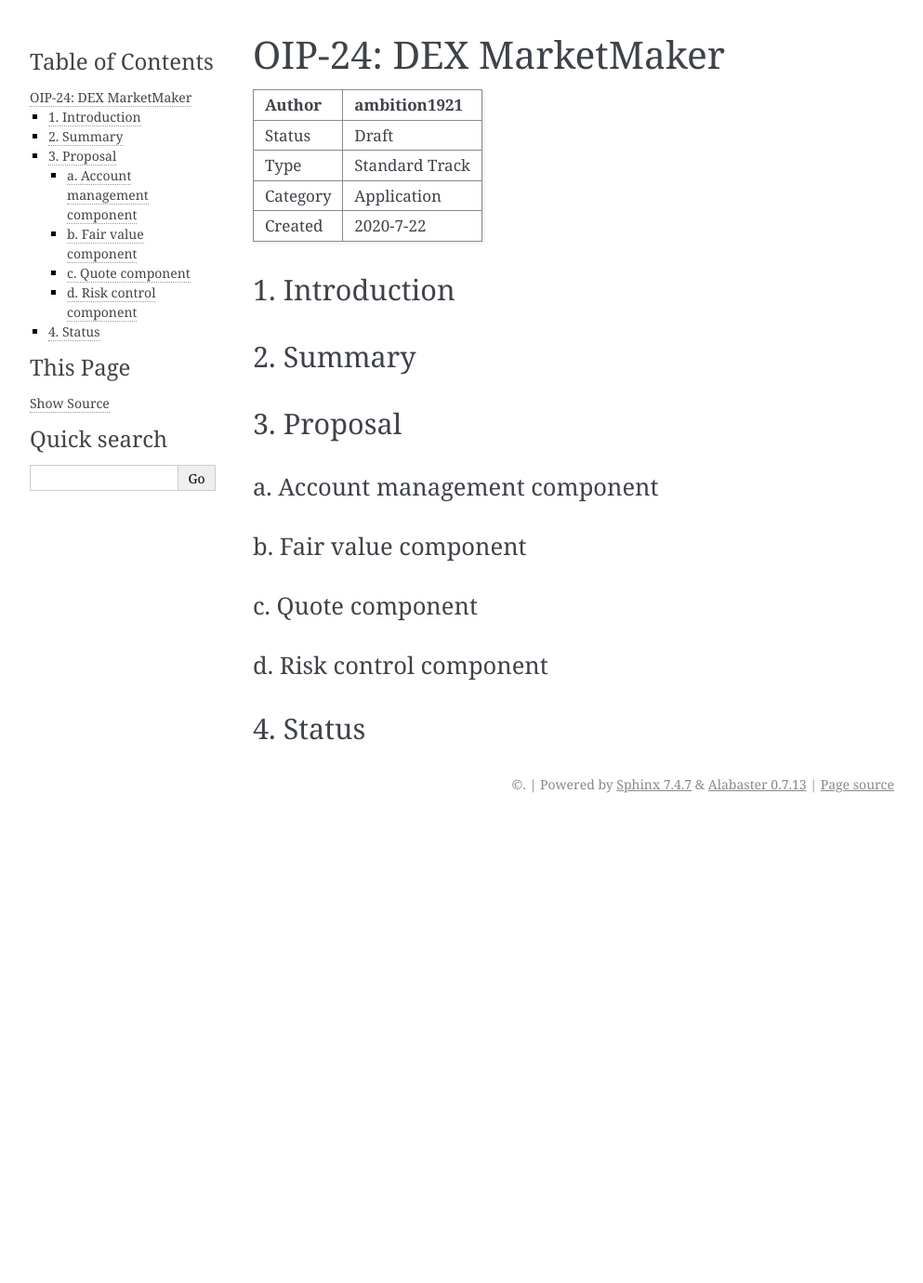
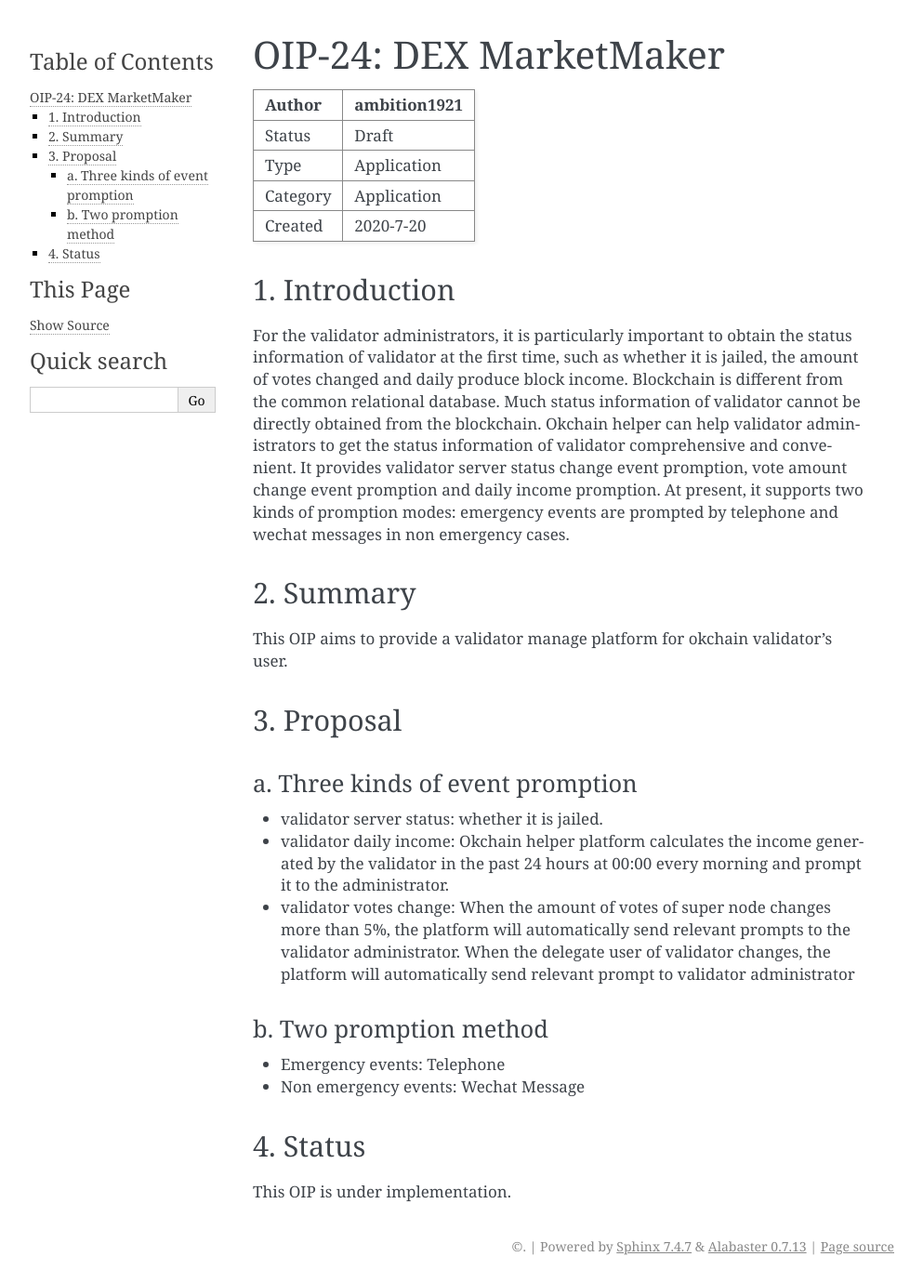
Before and after one commit to okx/KIPs, a Sphinx documentation site: the page built from docs/draft/OIP-25.md, in a window 1280 px wide. Shown: the whole page at 93% size, without its empty margins (148-1141 px from the left). Built offline with Sphinx 7.4.7, drawn with Linux system fonts in a browser that asks for light colours; before the commit the page ends 900 px from its top, so only the background shows below that.

Commit message:
update inforation

```diff
--- a/docs/draft/OIP-25.md
+++ b/docs/draft/OIP-25.md
@@ -3,34 +3,31 @@
 | Author   | ambition1921 |
 | :------- | ------------------------ |
 | Status   | Draft                    |
-| Type     | Standard Track           |
+| Type     | Application           |
 | Category | Application              |
-| Created  | 2020-7-22                |
+| Created  | 2020-7-20                |
 
 ## 1. Introduction
 
+For the validator administrators, it is particularly important to obtain the status information of validator at the first time, such as whether it is jailed, the amount of votes changed and daily produce block income. Blockchain is different from the common relational database. Much status information of validator cannot be directly obtained from the blockchain. Okchain helper can help validator administrators to get the status information of validator comprehensive and convenient. It provides validator server status change event promption, vote amount change event promption and daily income promption. At present, it supports two kinds of promption modes: emergency events are prompted by telephone and wechat messages in non emergency cases.
 
 ## 2. Summary
 
-
+This OIP aims to provide a validator manage platform for okchain validator's user.
 
 ## 3. Proposal
 
+#### a. Three kinds of event promption
 
+* validator server status: whether it is jailed.
+* validator daily income: Okchain helper platform calculates the income generated by the validator in the past 24 hours at 00:00 every morning and prompt it to the administrator.
+* validator votes change: When the amount of votes of super node changes more than 5%, the platform will automatically send relevant prompts to the validator administrator. When the delegate user of validator changes, the platform will automatically send relevant prompt to validator administrator
 
-#### a. Account management component
+#### b. Two promption method
 
-
-
-#### b. Fair value component
-
-
-
-#### c. Quote component
-
-
-#### d. Risk control component
-
-
+* Emergency events: Telephone
+* Non emergency events: Wechat Message
 
 ## 4. Status
+
+This OIP is under implementation.
```
